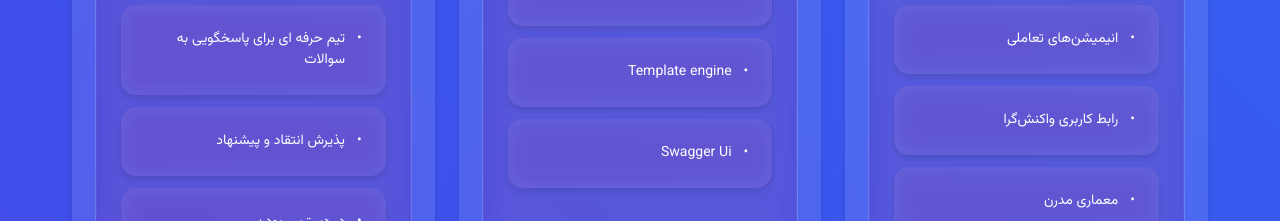
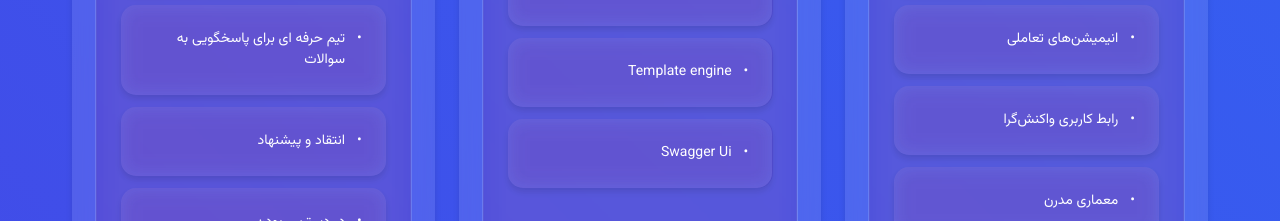
Before and after one commit to Amirrezanobahar/my-p-Site, a React (Vite) app in the folder personalProject/: page / in a window 1280 px wide. Shown: the part 2400-2621 px from the top of the page. Built offline with nearby package versions, Linux system fonts and the light colour scheme.

Commit message:
dellet message in value.js

```diff
--- a/personalProject/src/components/Value.jsx
+++ b/personalProject/src/components/Value.jsx
@@ -80,7 +80,7 @@ const Value = () => {
                             'پنل کاربری برای مدیریت',
                             'امکان تغییر پروژه ',
                             'تیم حرفه ای برای پاسخگویی به سوالات',
-                            'پذیرش انتقاد و پیشنهاد',
+                            ' انتقاد و پیشنهاد',
                             'در دسترس بودن'
                         ]}
                     />
```
